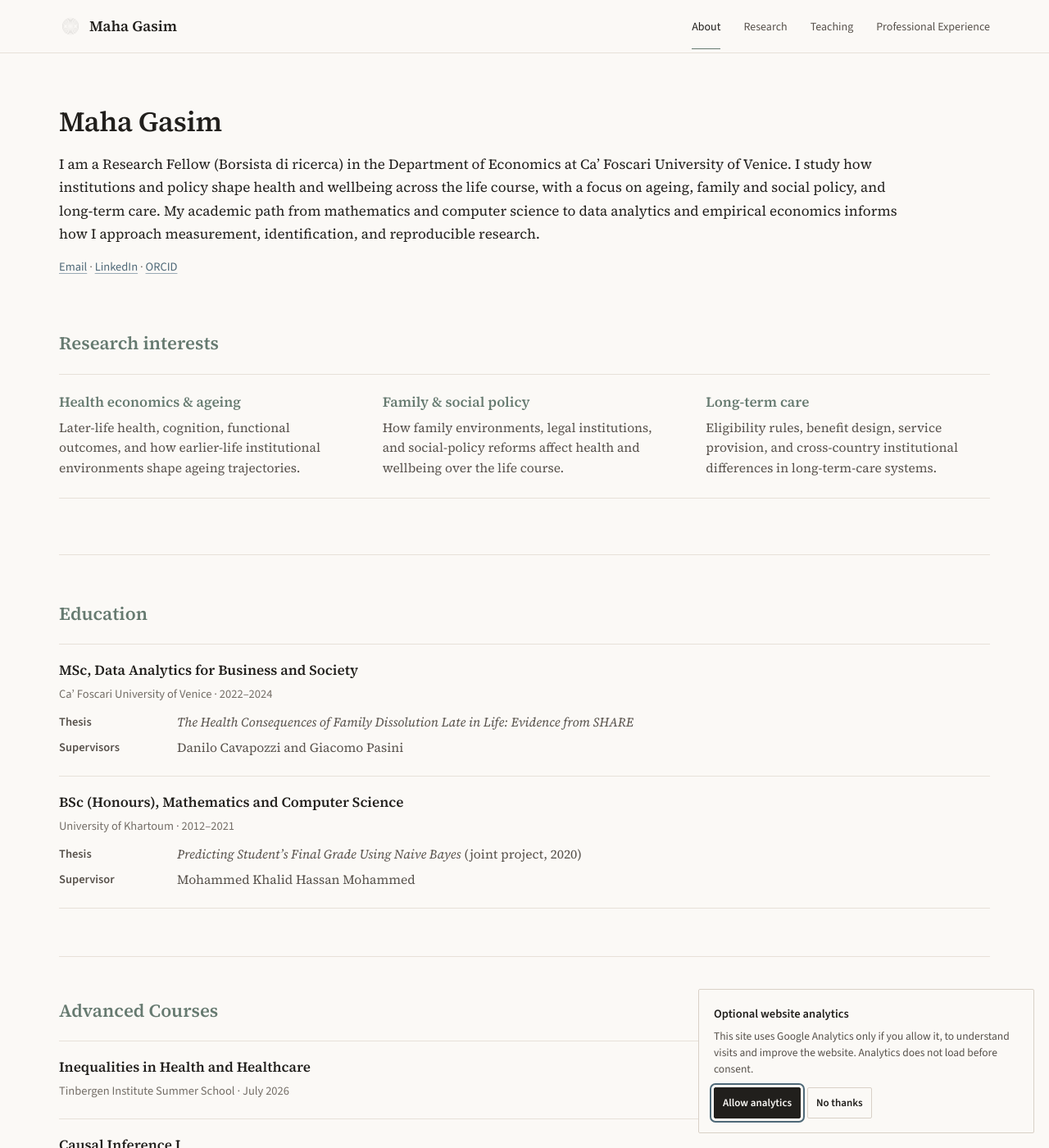
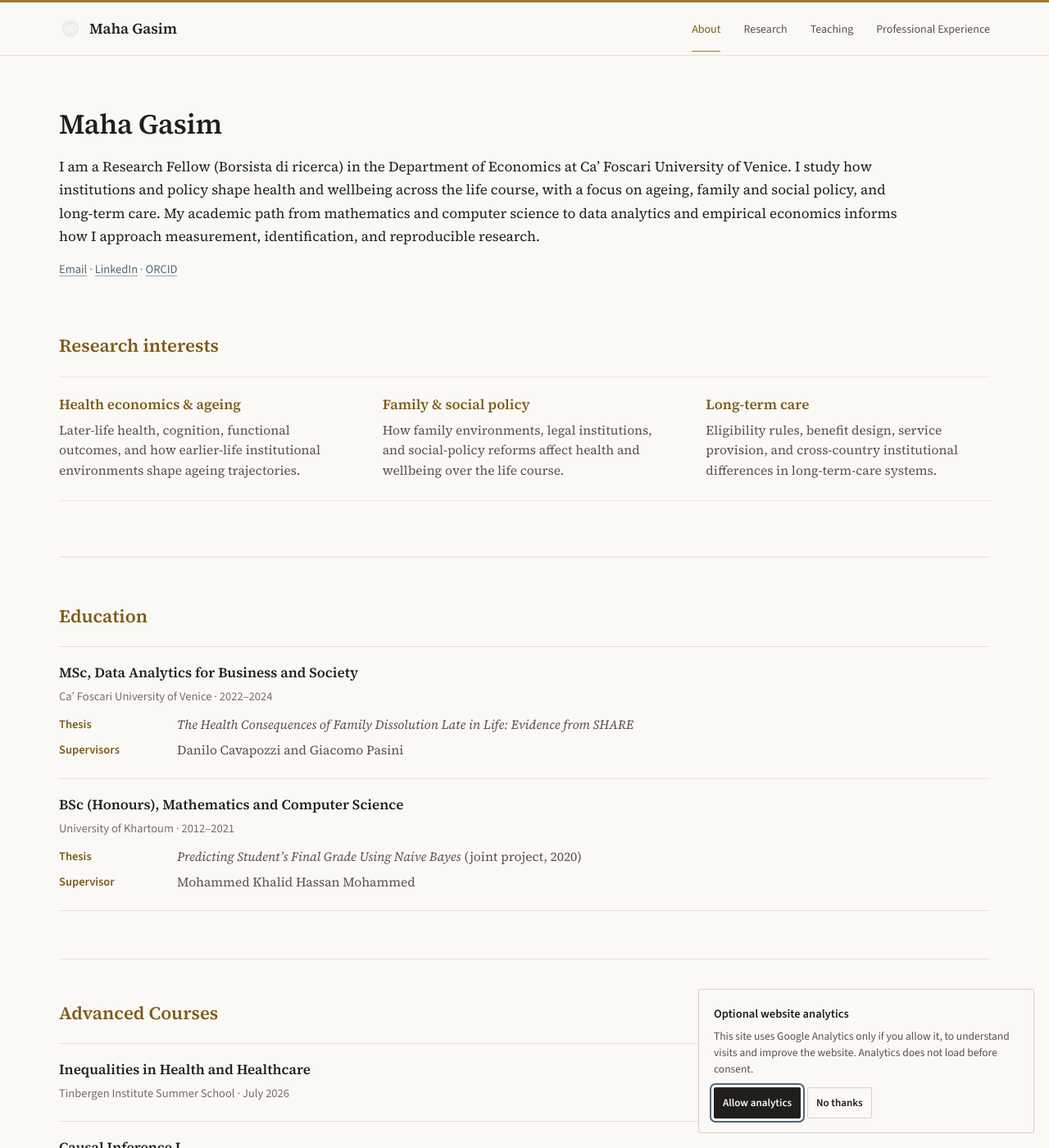
Before and after one commit to mahagasim/mahagasim.github.io, a Jekyll site: the page built from index.md, in a window 1280 px wide and 1400 px high. Shown: the whole window at 82% size. Built offline with Jekyll 4.4.1, drawn with Linux system fonts in a browser that asks for light colours.

Commit message:
Introduce restrained antique-gold accent palette

```diff
--- a/_layouts/default.html
+++ b/_layouts/default.html
@@ -27,13 +27,15 @@
       --muted-dark: #58524C;
       --rule: #E7E1D9;
       --rule-strong: #D9D1C7;
+
+      --gold: #A27A2B;
+      --gold-dark: #7C5A16;
+      --gold-soft: #F3E8C8;
+      --gold-wash: #F8F2E3;
+
       --link: #4E6877;
       --link-hover: #3E5967;
-      --accent: #667A70;
-      --accent-blue: #4E6877;
-      --accent-warm: #9A7A68;
-      --soft-sage: #F3F5F2;
-      --soft-blue: #F3F6F8;
+      --clay: #8F6B5C;
       --soft-warm: #F7F1EB;
     }
 
@@ -44,7 +46,7 @@
     }
 
     ::selection {
-      background: #F0EAE3;
+      background: var(--gold-soft);
       color: var(--ink);
     }
 
@@ -52,59 +54,85 @@
       background: #F3EFE9;
     }
 
+    .site-header {
+      border-top: 3px solid var(--gold);
+    }
+
     .site-nav a {
       color: var(--muted-dark);
     }
 
     .site-nav a:hover {
-      color: var(--accent-blue);
-      border-bottom-color: var(--accent);
+      color: var(--link-hover);
+      border-bottom-color: var(--gold);
     }
 
     .site-nav a.active {
-      color: var(--ink);
-      border-bottom-color: var(--accent);
+      color: var(--gold-dark);
+      border-bottom-color: var(--gold);
     }
 
     .section-heading h2,
     .section-heading--compact h2,
     .academic-panel h2,
     .content > h2 {
-      color: var(--accent);
+      color: var(--gold-dark);
     }
 
-    .interest-item h3,
+    .interest-item h3 {
+      color: var(--gold-dark);
+    }
+
     .entry h3,
     .paper-entry h3,
     .feature-entry h3 {
-      color: var(--accent);
+      color: var(--link);
     }
 
     .compact-detail span,
     .label,
     .languages-line span {
-      color: var(--muted-dark);
+      color: var(--gold-dark);
     }
 
     .entry-meta a,
     .contact-line a {
-      color: var(--accent-blue);
+      color: var(--link);
     }
 
     .icon-story__lead {
-      color: var(--accent-warm);
+      color: var(--clay);
+    }
+
+    .content li::marker {
+      color: var(--gold);
+    }
+
+    .interest-grid,
+    .interest-grid--three {
+      border-top-color: var(--gold-soft);
+      border-bottom-color: var(--gold-soft);
+    }
+
+    .compact-entry,
+    .skills-list li,
+    .entry,
+    .paper-entry,
+    .feature-entry {
+      border-color: var(--rule);
     }
 
     .site-footer {
-      background: var(--soft-warm);
+      background: var(--gold-wash);
+      border-top-color: var(--gold-soft);
     }
 
     .footer-identity strong {
-      color: var(--ink);
+      color: var(--gold-dark);
     }
 
     .footer-links a {
-      color: var(--accent-blue);
+      color: var(--link);
     }
   </style>
 </head>
```
